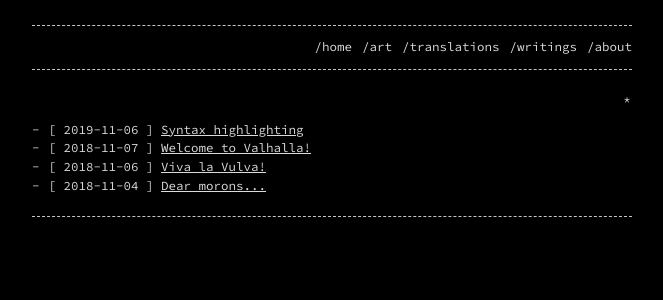
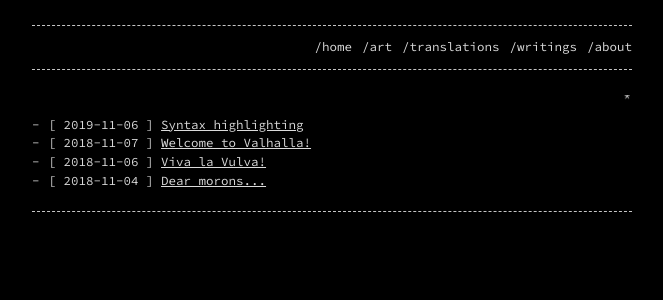
Before and after one commit to t11systems/t11systems.github.io, a Jekyll site: the page built from index.md, in a window 1280 px wide. Shown: the top 300 px of the page, without its empty margins (308-971 px from the left). Built offline with Jekyll 4.4.1, drawn with Linux system fonts in a browser that asks for light colours.

Commit message:
Update index.md

```diff
--- a/index.md
+++ b/index.md
@@ -4,7 +4,7 @@ layout: home
 permalink: /
 ---
 
-<marquee direction="down" height="20" behavior="alternate">
+<marquee direction="down" height="15" behavior="alternate">
   <marquee behavior="alternate">
     *
   </marquee>
```
